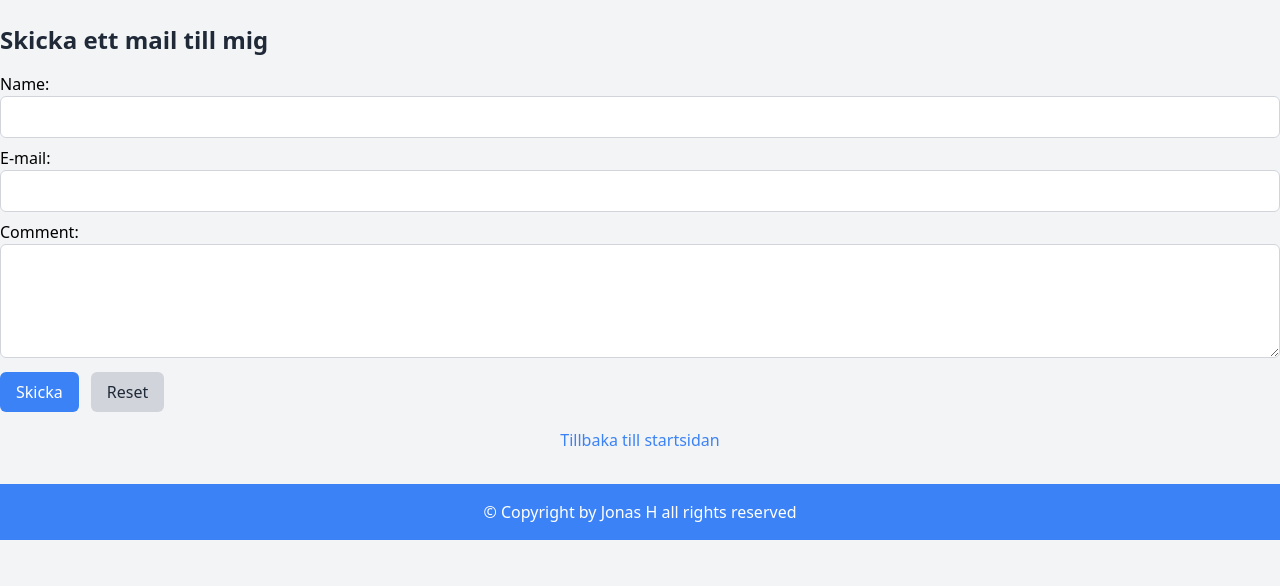
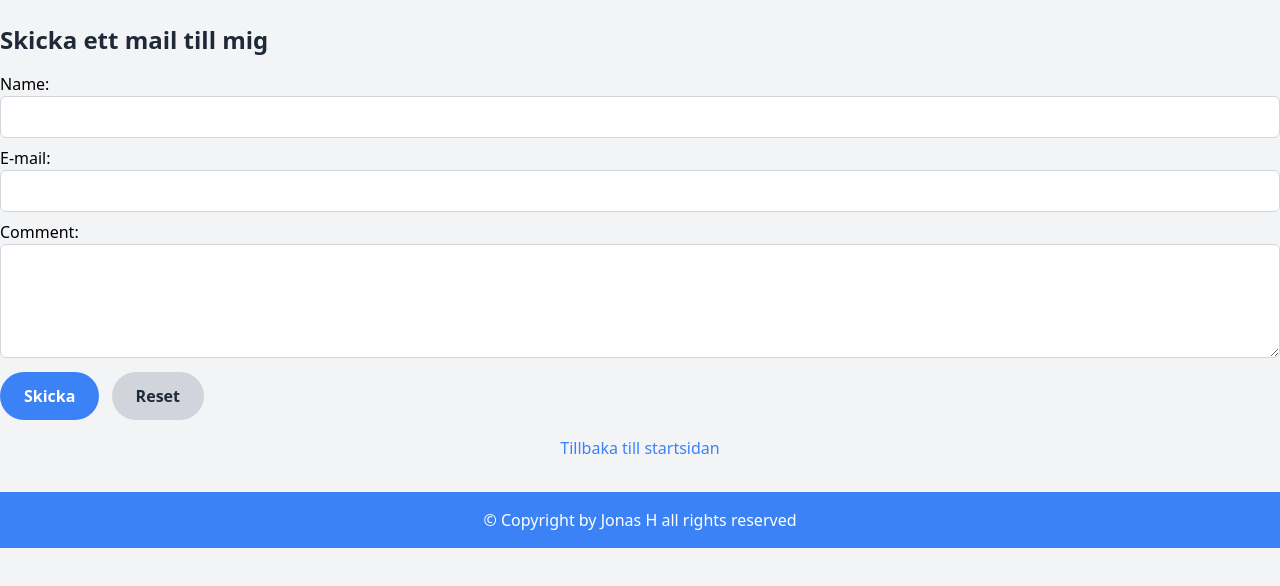
Before and after one commit to saxaren/lab2-html-css, a website: page contact.html in a window 1280 px wide. Shown: the part 76-662 px from the top of the page. Drawn offline with nearby package versions, Linux system fonts and the light colour scheme.

Commit message:
testar mer

```diff
--- a/contact.html
+++ b/contact.html
@@ -49,13 +49,13 @@
           ></textarea>
           <button
             type="submit"
-            class="bg-blue-500 text-white py-2 px-4 rounded-md hover:bg-blue-600 mr-2"
+            class="bg-blue-500 hover:bg-blue-600 text-white py-3 px-6 rounded-full font-semibold mr-2"
           >
             Skicka
           </button>
           <button
             type="reset"
-            class="bg-gray-300 text-gray-800 py-2 px-4 rounded-md hover:bg-gray-400"
+            class="bg-gray-300 hover:bg-gray-400 text-gray-800 py-3 px-6 rounded-full font-semibold"
           >
             Reset
           </button>
```
